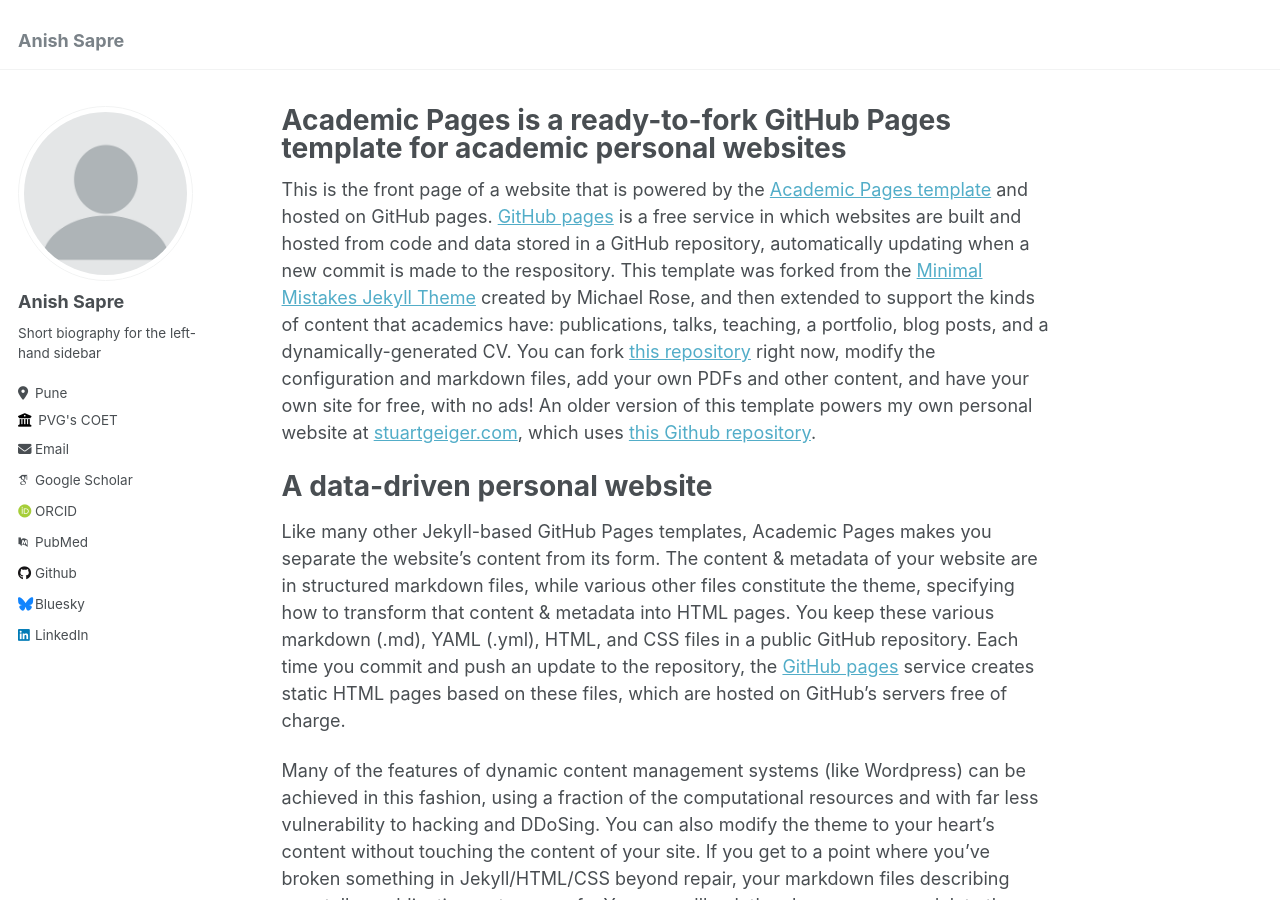
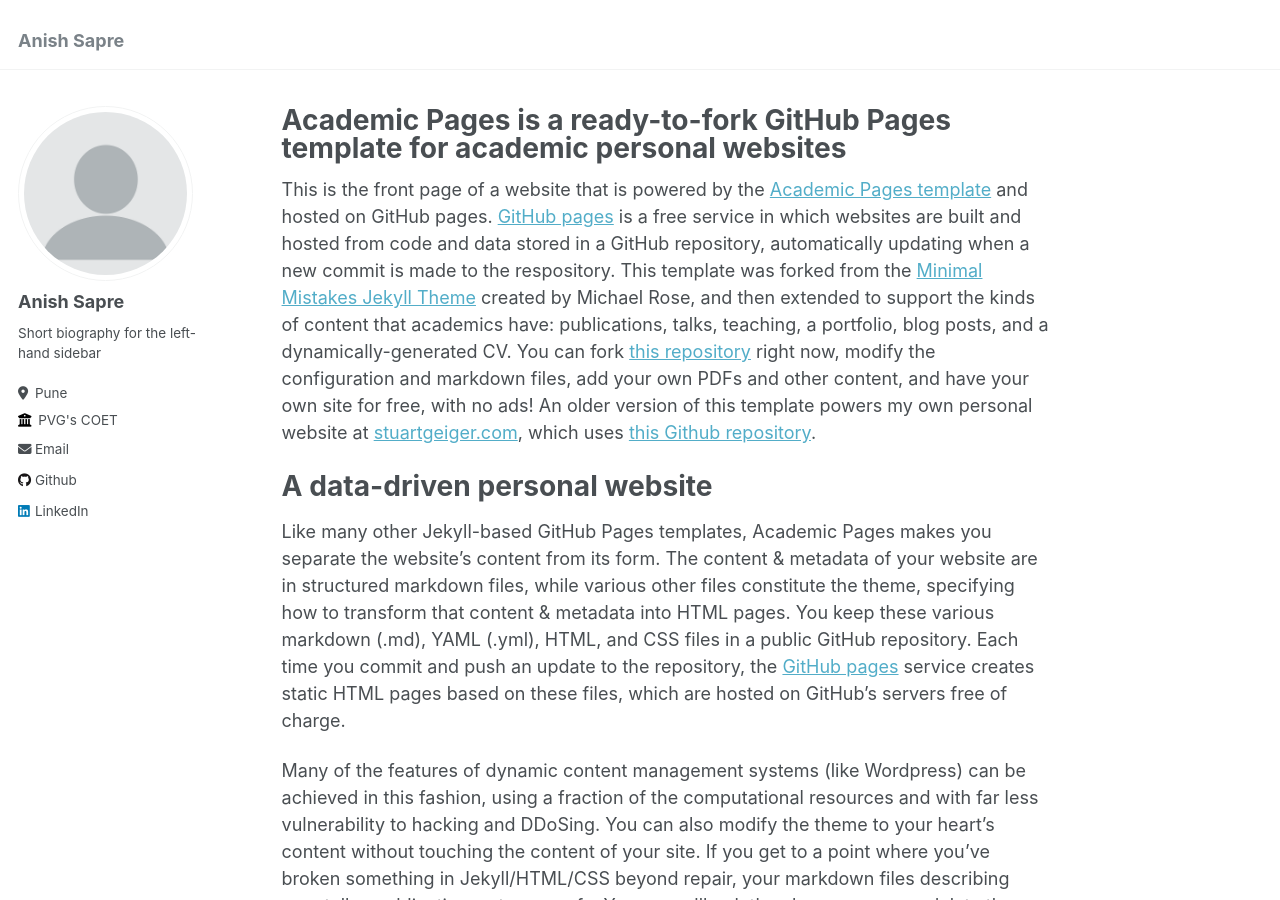
Before and after one commit to AnishSapre/AnishSapre.github.io, a Jekyll site: the page built from _pages/about.md, in a window 1280 px wide and 900 px high. Built offline with Jekyll 4.4.1, drawn with Linux system fonts in a browser that asks for light colours; some web fonts are replaced; some of the changed lines change nothing that is shown.

Commit message:
Update _config.yml

```diff
--- a/_config.yml
+++ b/_config.yml
@@ -32,11 +32,11 @@
 
   # Academic websites
   arxiv            : # URL - Update with the correct link to your profile
-  googlescholar    : ""
+  googlescholar    : #
   impactstory      : # URL
-  orcid            : ""
+  orcid            : #
   semantic         : # URL
-  pubmed           : "https://www.ncbi.nlm.nih.gov/pubmed/?term=john+snow"
+  pubmed           : #
   researchgate     : # URL
 
   # Repositories and software development
@@ -48,7 +48,7 @@
   stackoverflow    : # User number or user number and name (i.e., use "1" or "1/jeff-atwood")
 
   # Social media
-  bluesky          : "bsky.app" # Replace this with you Bluesky username
+  bluesky          : # Replace this with you Bluesky username
   facebook         : # Username
   flickr           : # Username
   foursquare       : # Username
```
